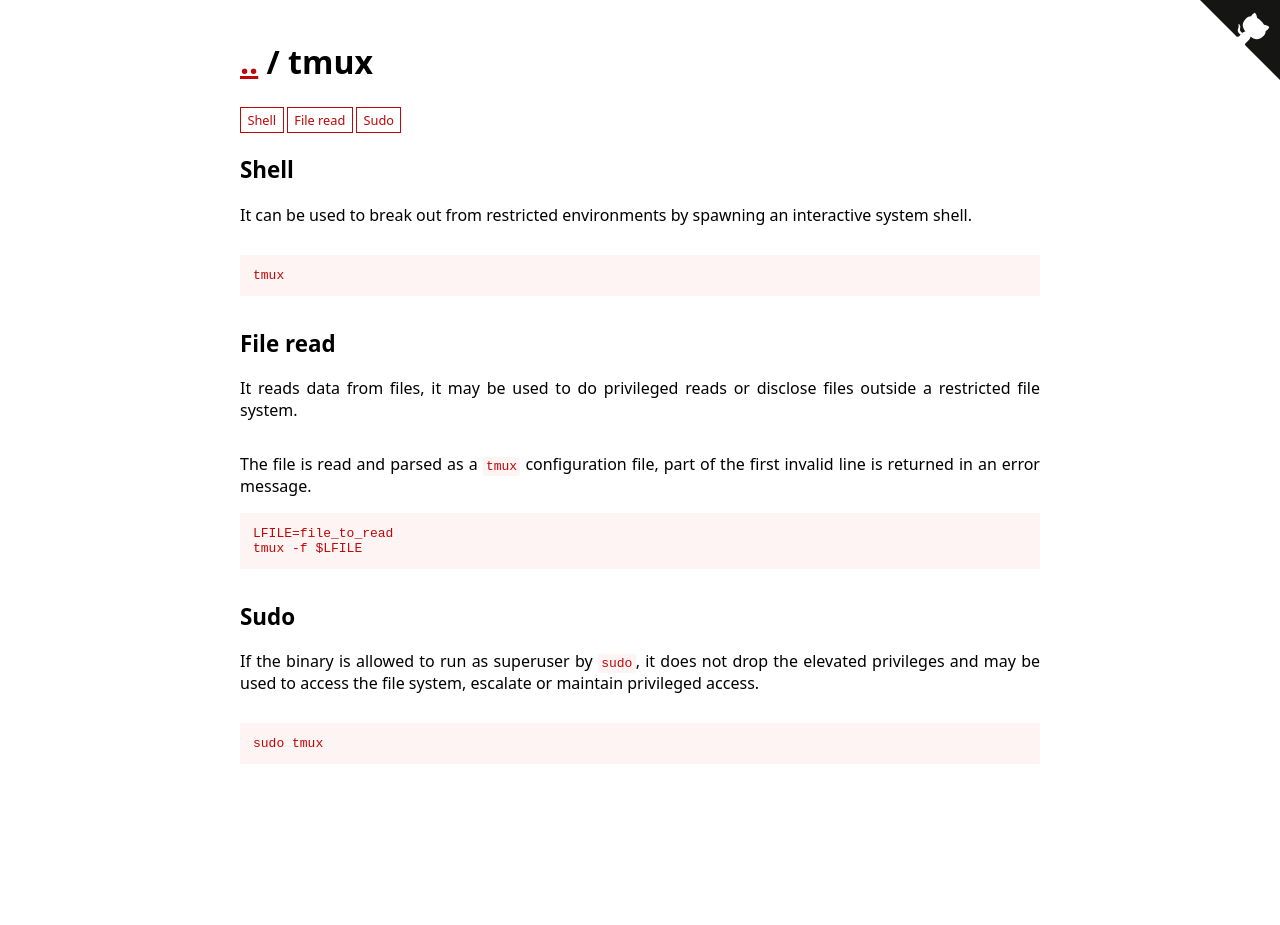
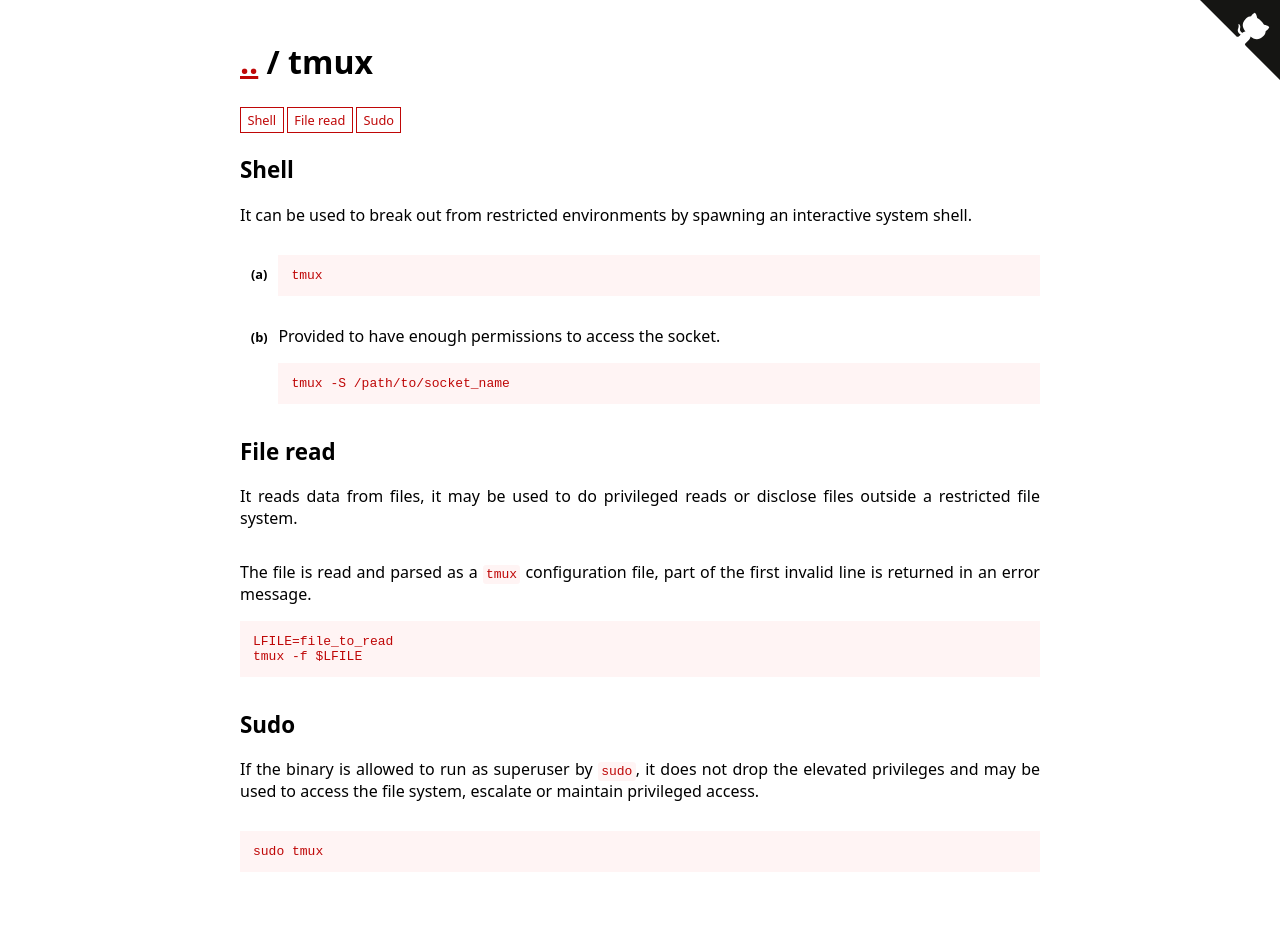
Before and after one commit to GTFOBins/GTFOBins.github.io, a Jekyll site: the page built from _gtfobins/tmux.md, in a window 1280 px wide. Built offline with Jekyll 4.4.1, drawn with Linux system fonts in a browser that asks for light colours; before the commit the page ends 900 px from its top, so only the background shows below that.

Commit message:
Add tmux socket method
Co-authored-by: AmirMohammad Jahangirzad <a.jahangirzad@spara.ir>
Co-authored-by: Andrea Cardaci <cyrus.and@gmail.com>

```diff
--- a/_gtfobins/tmux.md
+++ b/_gtfobins/tmux.md
@@ -7,6 +7,9 @@ functions:
         tmux -f $LFILE
   shell:
     - code: tmux
+    - description: Provided to have enough permissions to access the socket.
+      code: |
+        tmux -S /path/to/socket_name
   sudo:
     - code: sudo tmux
 ---
```
